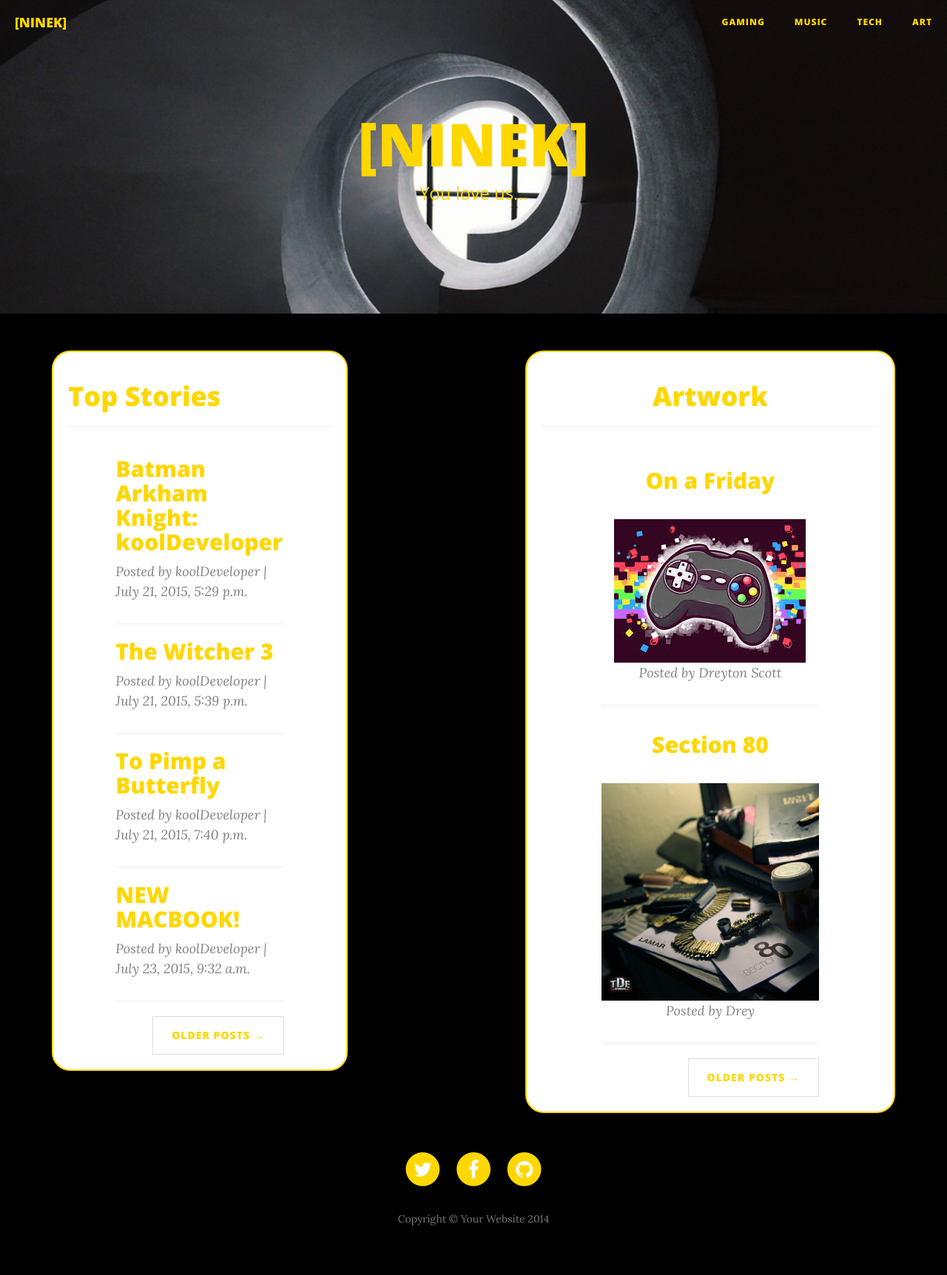
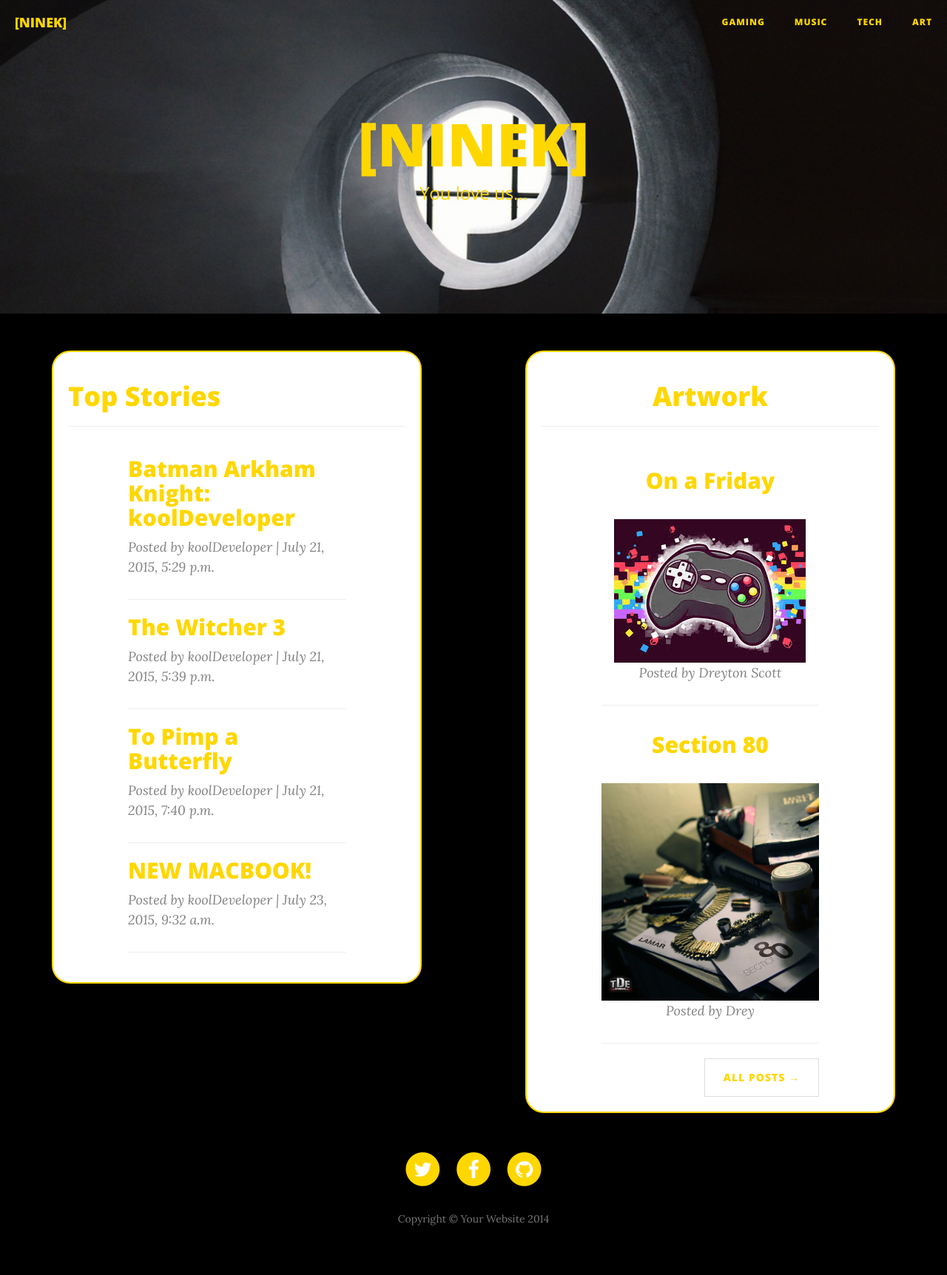
Before and after one commit to Drekscott/Nine-k, a Django app: page /ninek/ in a window 1280 px wide. Shown: the whole page at 74% size. Run offline with Django 3.2, Linux system fonts and the light colour scheme; data comes from the database, SQL or seed files in the repository; some libraries are stand-ins or nearby versions.

Commit message:
did some more positioning of html content.

```diff
--- a/ninek/static/ninek_site/css/custom.css
+++ b/ninek/static/ninek_site/css/custom.css
@@ -4,7 +4,6 @@
     padding: 20px;
     width: 500px;
     height: auto;
-    margin-left: 150px;
     background-color: white;
     max-width: 100%;
     text-align: center;
@@ -17,7 +16,7 @@
     border-radius: 25px;
     border: 2px solid gold;
     padding: 20px;
-    width: 400px;
+    width: 500px;
     height: auto;
     background-color: white;
     max-width: 100%;
--- a/ninek/templates/ninek_site/index.html
+++ b/ninek/templates/ninek_site/index.html
@@ -48,7 +48,7 @@ h1 {
               <!-- Pager -->
               <ul class="pager">
                   <li class="next">
-                      <a href="#">Older Posts &rarr;</a>
+                      <a href="{% url 'ninek:media' %}">All Posts &rarr;</a>
                   </li>
               </ul>
           </div>
@@ -72,11 +72,7 @@ h1 {
               <hr>
               {% endfor %}
               <!-- Pager -->
-              <ul class="pager">
-                  <li class="next">
-                      <a href="#">Older Posts &rarr;</a>
-                  </li>
-              </ul>
+
           </div>
       </div>
     </div>
```
